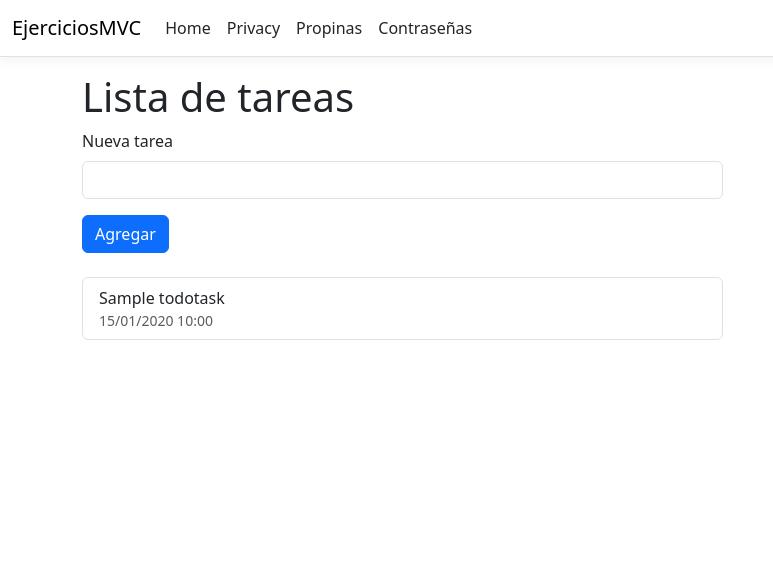
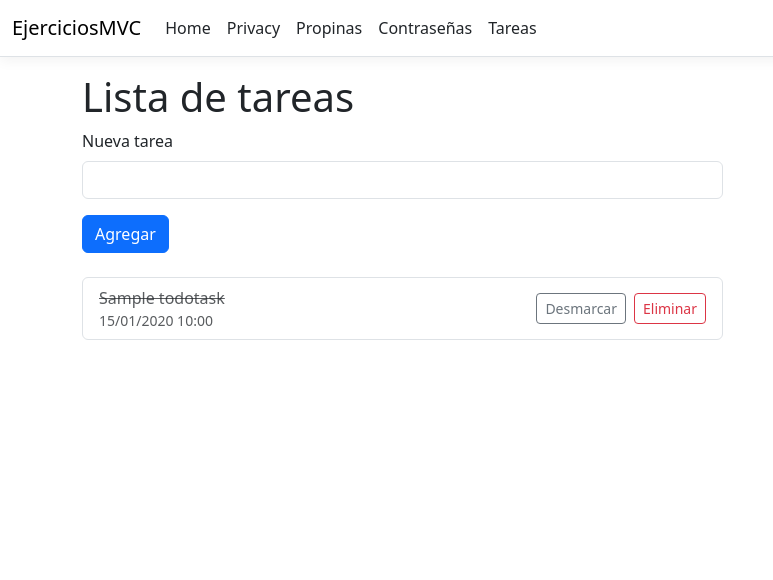
Before and after one commit to ermexls-debug/EjerciciosMVC, an ASP.NET Core app: page /TodoTasks in a window 1280 px wide. Shown: the top 580 px of the page, without its empty margins (0-773 px from the left). Run offline with ASP.NET Core 8, Linux system fonts and the light colour scheme; tables that the repository leaves empty hold one stand-in row (values such as "Sample post"); style sheets or scripts are compiled from the project's sources.

Commit message:
Ejercicio 1: Se organiza el Controller, el Layout y el Index

```diff
--- a/EjerciciosMVC.Web/Controllers/ToDoTasksController.cs
+++ b/EjerciciosMVC.Web/Controllers/ToDoTasksController.cs
@@ -45,5 +45,39 @@ namespace EjerciciosMVC.Web.Controllers
 
             return RedirectToAction(nameof(Index));
         }
+
+        [HttpPost]
+        [ValidateAntiForgeryToken]
+        public async Task<IActionResult> ToggleComplete(int id)
+        {
+            TodoTask? task = await _context.TodoTasks.FindAsync(id);
+
+            if (task == null)
+            {
+                return NotFound();
+            }
+
+            task.IsCompleted = !task.IsCompleted;
+            await _context.SaveChangesAsync();
+
+            return RedirectToAction(nameof(Index));
+        }
+
+        [HttpPost]
+        [ValidateAntiForgeryToken]
+        public async Task<IActionResult> Delete(int id)
+        {
+            TodoTask? task = await _context.TodoTasks.FindAsync(id);
+
+            if (task == null)
+            {
+                return NotFound();
+            }
+
+            _context.TodoTasks.Remove(task);
+            await _context.SaveChangesAsync();
+
+            return RedirectToAction(nameof(Index));
+        }
     }
 }
--- a/EjerciciosMVC.Web/Views/Shared/_Layout.cshtml
+++ b/EjerciciosMVC.Web/Views/Shared/_Layout.cshtml
@@ -32,6 +32,9 @@
                         <li class="nav-item">
                             <a class="nav-link text-dark" asp-controller="PasswordGenerator" asp-action="Index">Contraseñas</a>
                         </li>
+                        <li class="nav-item">
+                            <a class="nav-link text-dark" asp-controller="TodoTasks" asp-action="Index">Tareas</a>
+                        </li>
                     </ul>
                 </div>
             </div>
--- a/EjerciciosMVC.Web/Views/TodoTasks/Index.cshtml
+++ b/EjerciciosMVC.Web/Views/TodoTasks/Index.cshtml
@@ -26,9 +26,33 @@
             <ul class="list-group">
                 @foreach (TodoTask task in Model.Tasks)
                 {
-                    <li class="list-group-item">
-                        @task.Title
-                        <small class="text-muted d-block">@task.CreatedAt.ToString("dd/MM/yyyy HH:mm")</small>
+                    <li class="list-group-item d-flex justify-content-between align-items-center">
+                        <div>
+                            @if (task.IsCompleted)
+                            {
+                                <span class="text-decoration-line-through text-muted">@task.Title</span>
+                            }
+                            else
+                            {
+                                <span>@task.Title</span>
+                            }
+                            <small class="text-muted d-block">@task.CreatedAt.ToString("dd/MM/yyyy HH:mm")</small>
+                        </div>
+                        <div class="d-flex gap-2">
+                            <form asp-action="ToggleComplete" asp-route-id="@task.Id" method="post">
+                                @if (task.IsCompleted)
+                                {
+                                    <button type="submit" class="btn btn-sm btn-outline-secondary">Desmarcar</button>
+                                }
+                                else
+                                {
+                                    <button type="submit" class="btn btn-sm btn-outline-success">Completar</button>
+                                }
+                            </form>
+                            <form asp-action="Delete" asp-route-id="@task.Id" method="post" onsubmit="return confirm('¿Eliminar esta tarea?');">
+                                <button type="submit" class="btn btn-sm btn-outline-danger">Eliminar</button>
+                            </form>
+                        </div>
                     </li>
                 }
             </ul>
```
